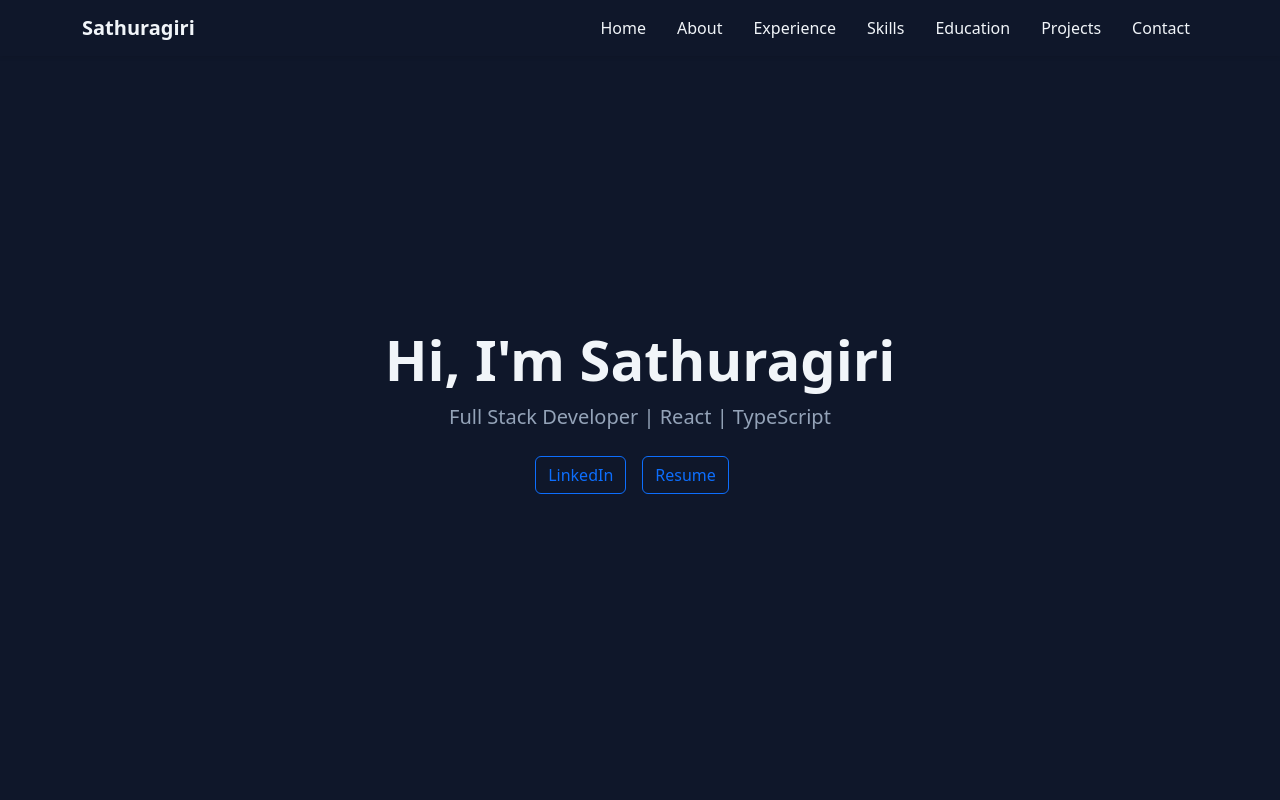
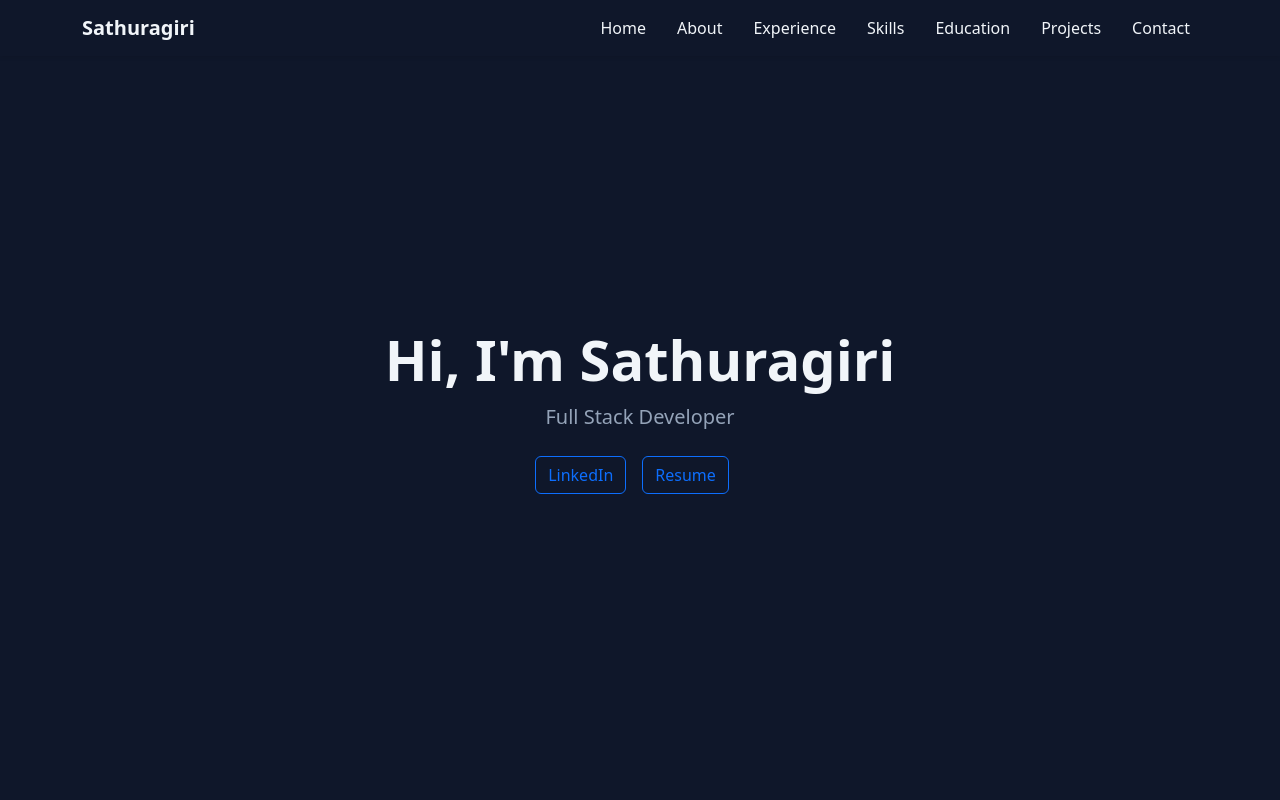
Before and after one commit to SBSathuragiri/portfolio, a React (Create React App) app: page / in a window 1280 px wide. Shown: the top 800 px of the page. Built offline with nearby package versions, Linux system fonts and the light colour scheme.

Commit message:
linkedin redirect changes

```diff
--- a/src/Components/Home/Home.tsx
+++ b/src/Components/Home/Home.tsx
@@ -12,7 +12,7 @@
       >
         <div className="container text-center profile-container">
           <h1 className="display-4 fw-bold">Hi, I'm Sathuragiri</h1>
-          <p className="lead">Full Stack Developer | React | TypeScript </p>
+          <p className="lead">Full Stack Developer</p>
 
           <div className="mt-4">
             <a
```
